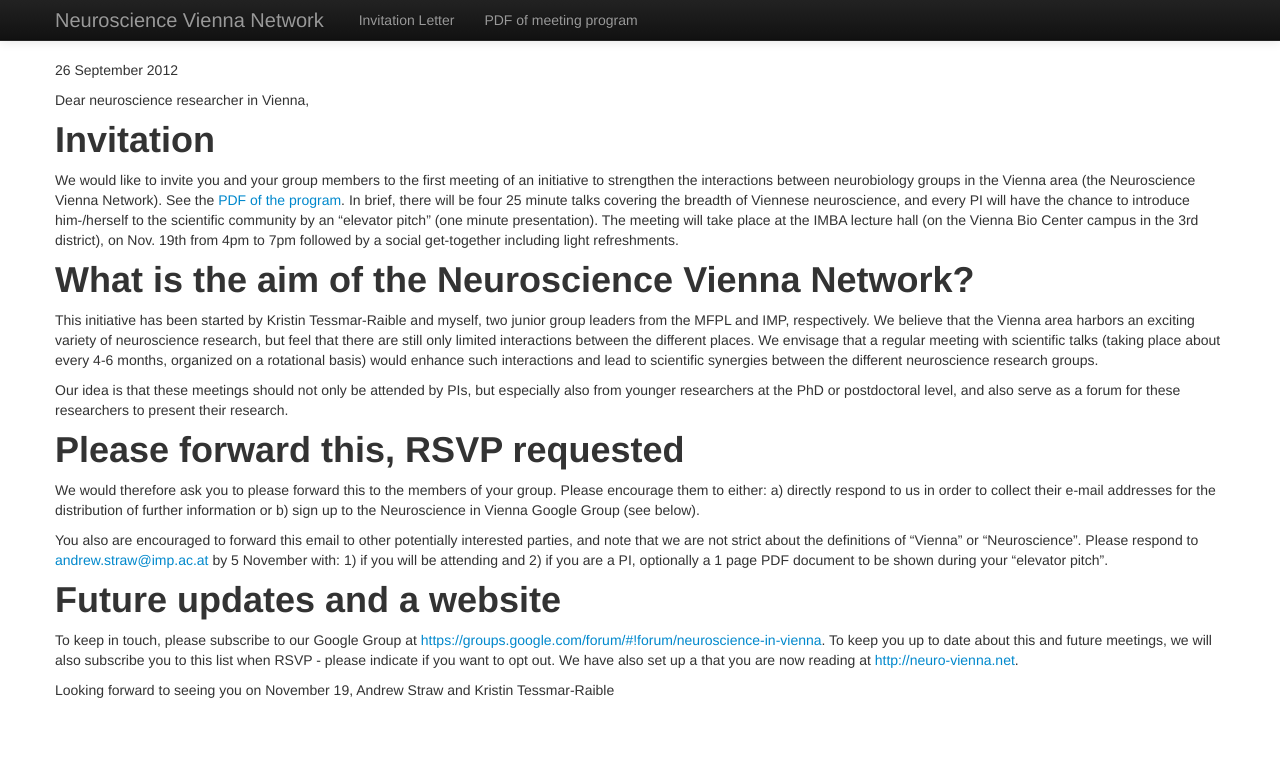
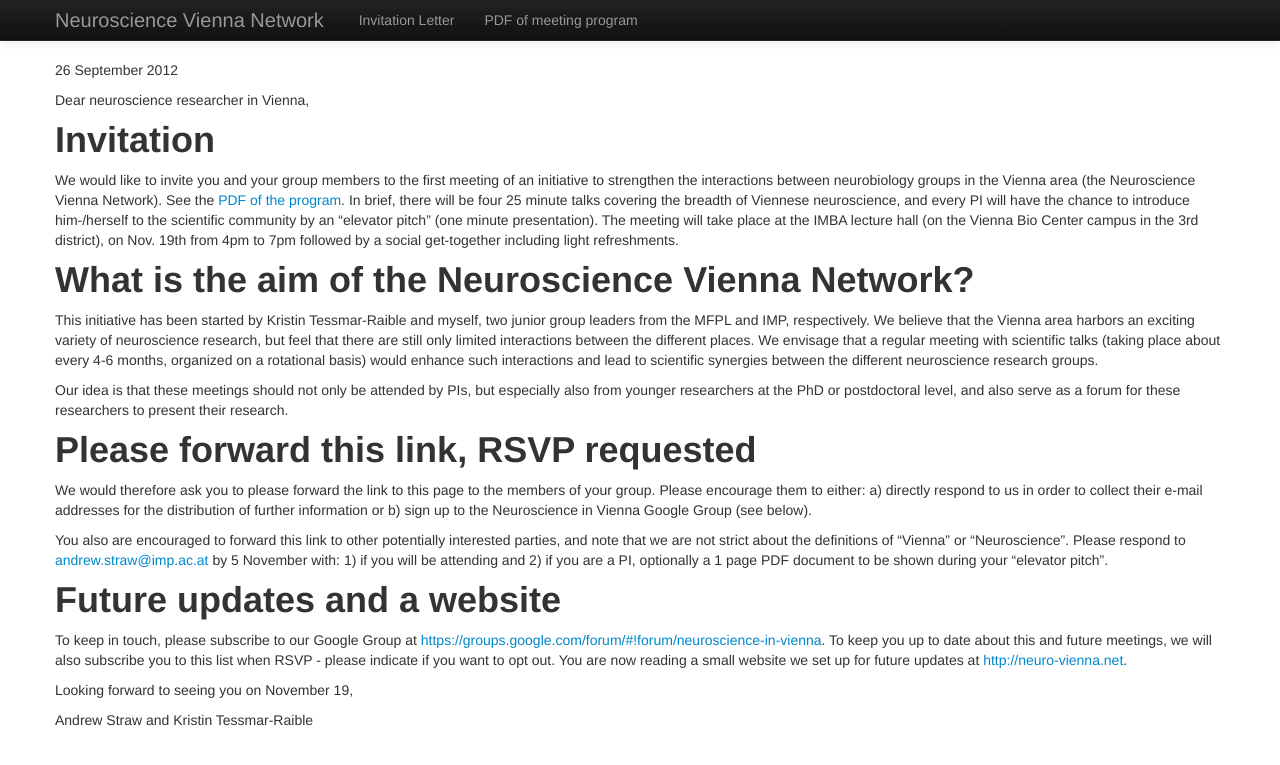
Before and after one commit to strawlab/neuro-vienna.net, a Jekyll site: the page built from index.markdown, in a window 1280 px wide. Shown: the top 765 px of the page. Built offline with Jekyll 4.4.1, drawn with Linux system fonts in a browser that asks for light colours.

Commit message:
minor updates

```diff
--- a/index.markdown
+++ b/index.markdown
@@ -39,15 +39,15 @@ but especially also from younger researchers at the PhD or
 postdoctoral level, and also serve as a forum for these researchers to
 present their research.
 
-# Please forward this, RSVP requested
+# Please forward this link, RSVP requested
 
-We would therefore ask you to please forward this to the members of
-your group. Please encourage them to either: a) directly respond to us
-in order to collect their e-mail addresses for the distribution of
-further information or b) sign up to the Neuroscience in Vienna Google
-Group (see below).
+We would therefore ask you to please forward the link to this page to
+the members of your group. Please encourage them to either: a)
+directly respond to us in order to collect their e-mail addresses for
+the distribution of further information or b) sign up to the
+Neuroscience in Vienna Google Group (see below).
 
-You also are encouraged to forward this email to other potentially
+You also are encouraged to forward this link to other potentially
 interested parties, and note that we are not strict about the
 definitions of "Vienna" or "Neuroscience". Please respond to
 [andrew.straw@imp.ac.at](mailto:andrew.straw@imp.ac.at) by 5 November
@@ -60,9 +60,9 @@ To keep in touch, please subscribe to our Google Group at
 [https://groups.google.com/forum/#!forum/neuroscience-in-vienna](https://groups.google.com/forum/#!forum/neuroscience-in-vienna). To
 keep you up to date about this and future meetings, we will also
 subscribe you to this list when RSVP - please indicate if you want to
-opt out. We have also set up a that you are now reading at
-[http://neuro-vienna.net](http://neuro-vienna.net).
-
+opt out. You are now reading a small website we set up for future
+updates at [http://neuro-vienna.net](http://neuro-vienna.net).
 
 Looking forward to seeing you on November 19,
+
 Andrew Straw and Kristin Tessmar-Raible
```
